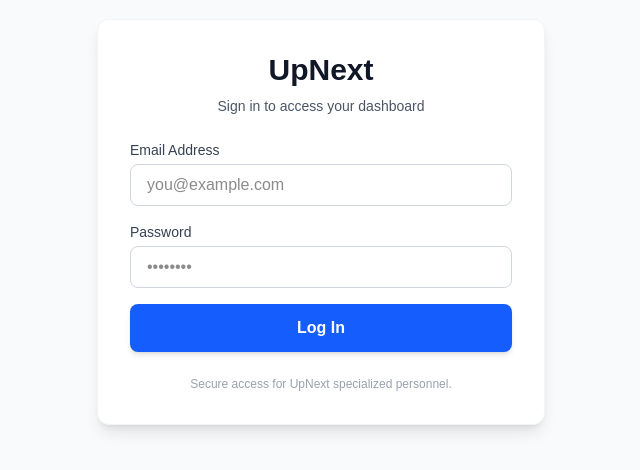
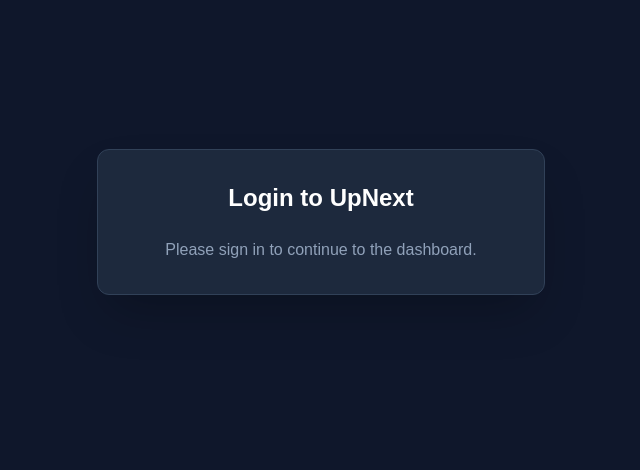
Before and after one commit to UpNext781/UpNext, a Next.js app in the folder upnext-web/: page /login in a window 1280 px wide. Shown: the part 178-648 px from the top of the page, without its empty margins (319-959 px from the left). Built offline with nearby package versions, Linux system fonts and the light colour scheme.

Commit message:
Update page.tsx

```diff
--- a/upnext-web/app/login/page.tsx
+++ b/upnext-web/app/login/page.tsx
@@ -1,64 +1,20 @@
-import { login } from './actions'
+export default async function LoginPage(props: {
+  searchParams: Promise<{ error?: string }>
+}) {
+  const searchParams = await props.searchParams;
+  const error = searchParams.error;
 
-export default function LoginPage({
-  searchParams,
-}: {
-  searchParams: { error?: string }
-}) {
   return (
-    <div className="flex flex-col items-center justify-center min-h-screen bg-gray-50 px-4">
-      <div className="w-full max-w-md p-8 space-y-6 bg-white rounded-xl shadow-lg border border-gray-100">
-
-        {/* Header */}
-        <div className="text-center">
-          <h1 className="text-3xl font-bold text-gray-900">UpNext</h1>
-          <p className="mt-2 text-sm text-gray-600">
-            Sign in to access your dashboard
-          </p>
-        </div>
-
-        {/* Error Message Display */}
-        {searchParams?.error && (
-          <div className="p-3 text-sm text-red-500 bg-red-50 border border-red-200 rounded-lg text-center">
-            {searchParams.error}
+    <div className="flex flex-col items-center justify-center min-h-screen bg-slate-900 text-white">
+      <div className="w-full max-w-md p-8 space-y-6 bg-slate-800 rounded-xl shadow-2xl border border-slate-700">
+        <h1 className="text-2xl font-bold text-center">Login to UpNext</h1>
+        {error && (
+          <div className="p-3 text-sm text-red-400 bg-red-400/10 border border-red-400/20 rounded">
+            {error === 'Unauthorized' ? 'Admin access required.' : 'Login failed.'}
           </div>
         )}
-
-        {/* Login Form */}
-        <form action={login} className="space-y-4">
-          <div>
-            <label className="block text-sm font-medium text-gray-700">Email Address</label>
-            <input
-              name="email"
-              type="email"
-              required
-              className="w-full px-4 py-2 mt-1 border border-gray-300 rounded-lg focus:ring-2 focus:ring-blue-500 focus:border-transparent outline-none transition-all"
-              placeholder="you@example.com"
-            />
-          </div>
-
-          <div>
-            <label className="block text-sm font-medium text-gray-700">Password</label>
-            <input
-              name="password"
-              type="password"
-              required
-              className="w-full px-4 py-2 mt-1 border border-gray-300 rounded-lg focus:ring-2 focus:ring-blue-500 focus:border-transparent outline-none transition-all"
-              placeholder="••••••••"
-            />
-          </div>
-
-          <button
-            type="submit"
-            className="w-full py-3 px-4 text-white bg-blue-600 hover:bg-blue-700 font-semibold rounded-lg shadow-md transition-colors duration-200"
-          >
-            Log In
-          </button>
-        </form>
-
-        <div className="text-center text-xs text-gray-400">
-          Secure access for UpNext specialized personnel.
-        </div>
+        <p className="text-slate-400 text-center">Please sign in to continue to the dashboard.</p>
+        {/* Login form components go here */}
       </div>
     </div>
   )
```
